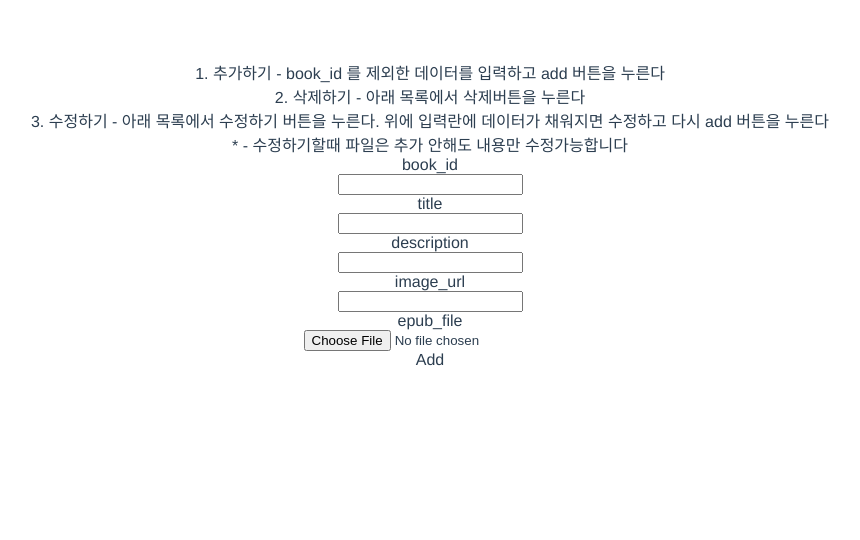
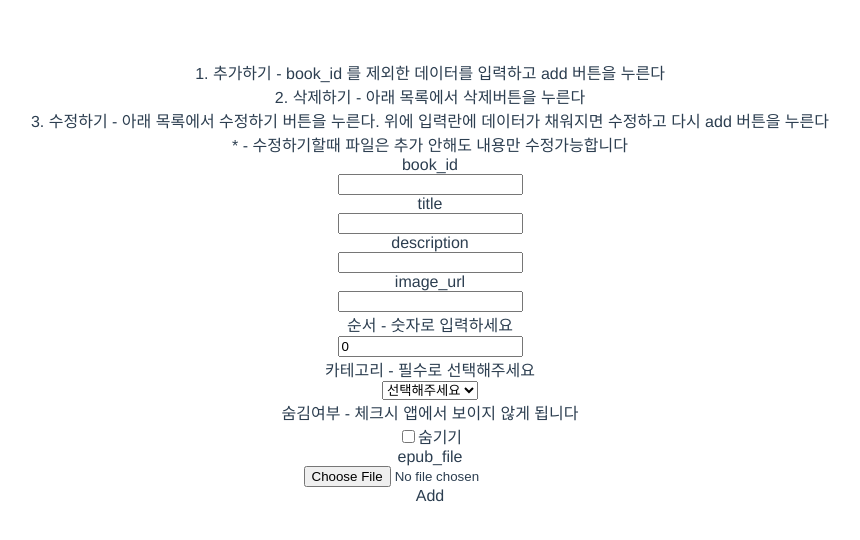
Before and after one commit to restart916/bookchelin_firebase, a Vue app in the folder vue-project/: page /edit in a window 1280 px wide. Shown: the top 540 px of the page, without its empty margins (210-1070 px from the left). Built offline with nearby package versions, Linux system fonts and the light colour scheme; the HTML template or start-up script is replaced by a standard one; what vue-blu, vue-firestore, vuefire would draw is missing.

Commit message:
add field

```diff
--- a/vue-project/src/views/EditView.vue
+++ b/vue-project/src/views/EditView.vue
@@ -32,6 +32,29 @@
         </div>
       </div>
       <div>
+        <div>순서 - 숫자로 입력하세요</div>
+        <div class='control'>
+          <input type='text' class='input' v-model='order'>
+        </div>
+      </div>
+      <div>
+        <div>카테고리 - 필수로 선택해주세요</div>
+        <select v-model="category">
+          <option disabled value="0">선택해주세요</option>
+          <option v-for="category in book_category" :key="category.key"
+            :value="category.id">
+            {{ category.name }}
+          </option>
+        </select>
+      </div>
+      <div>
+        <div>숨김여부 - 체크시 앱에서 보이지 않게 됩니다</div>
+        <div class='control'>
+          <input type="checkbox" id="checkbox" v-model="hidden">
+          <label for="checkbox">숨기기</label>
+        </div>
+      </div>
+      <div>
         <div>epub_file</div>
         <div class='control'>
           <input type='file' class='input' @change='onChangeFile'>
@@ -62,7 +85,8 @@ export default {
   name: 'EditView',
   firestore () {
     return {
-      books: firestore.collection('books').orderBy('description', 'desc')
+      books: firestore.collection('books').orderBy('title', 'asc'),
+      book_category: firestore.collection('book_category').orderBy('id', 'desc')
     }
   },
   mounted () {
@@ -76,7 +100,10 @@ export default {
       image_url: '',
       epub_file: '',
       firestore_url: '',
-      uploadFile: null
+      uploadFile: null,
+      category: 0,
+      order: 0,
+      hidden: false
     }
   },
   methods: {
@@ -91,10 +118,17 @@ export default {
       this.image_url = ''
       this.firestore_url = ''
       this.uploadFile = null
+      this.category = 0
+      this.order = 0
+      this.hidden = false
     },
     addBook () {
+      if (this.category == 0) {
+        alert('카테고리를 선택해주세요');
+        return;
+      }
+
       if (this.book_id) {
-
         if (this.uploadFile) {
           let filepath = 'epub/'+this.uploadFile.name
           let upload_ref = firestorage.ref().child(filepath)
@@ -106,15 +140,18 @@ export default {
               description: this.description,
               image_url: this.image_url,
               firestore_url: filepath,
+              category: this.category,
+              order: this.order,
+              hidden: this.hidden,
             }
 
             firestore.collection('books').doc(this.book_id).update(data).then((docRef) => {
               console.log('update book with file')
-              alert('추가 성공')
+              alert('수정 성공')
               this.clearInput()
             }).catch((error) => {
               console.error('Error adding document: ', error)
-              alert('추가 실패')
+              alert('수정 실패')
             })
           });
         } else {
@@ -122,15 +159,18 @@ export default {
             title: this.title,
             description: this.description,
             image_url: this.image_url,
+            category: this.category,
+            order: this.order,
+            hidden: this.hidden,
           }
 
           firestore.collection('books').doc(this.book_id).update(data).then((docRef) => {
             console.log('update book without file')
-            alert('추가 성공')
+            alert('수정 성공')
             this.clearInput()
           }).catch((error) => {
             console.error('Error adding document: ', error)
-            alert('추가 실패')
+            alert('수정 실패')
           })
         }
 
@@ -150,6 +190,9 @@ export default {
             description: this.description,
             image_url: this.image_url,
             firestore_url: filepath,
+            category: this.category,
+            order: this.order,
+            hidden: this.hidden,
           }
           firestore.collection('books').add(newDocument).then((docRef) => {
             console.log('Document written with ID: ', docRef.id)
@@ -171,6 +214,9 @@ export default {
           this.description = book['description']
           this.image_url = book['image_url']
           this.firestore_url = book['firestore_url']
+          this.category = 'hidden' in book ? book['category'] : 0
+          this.order = 'hidden' in book ? book['order'] : 0
+          this.hidden = 'hidden' in book ? book['hidden'] : false
         }
       }
     },
```
Also changed, not shown: 1 other file (tests, documents, lock files or other folders).
